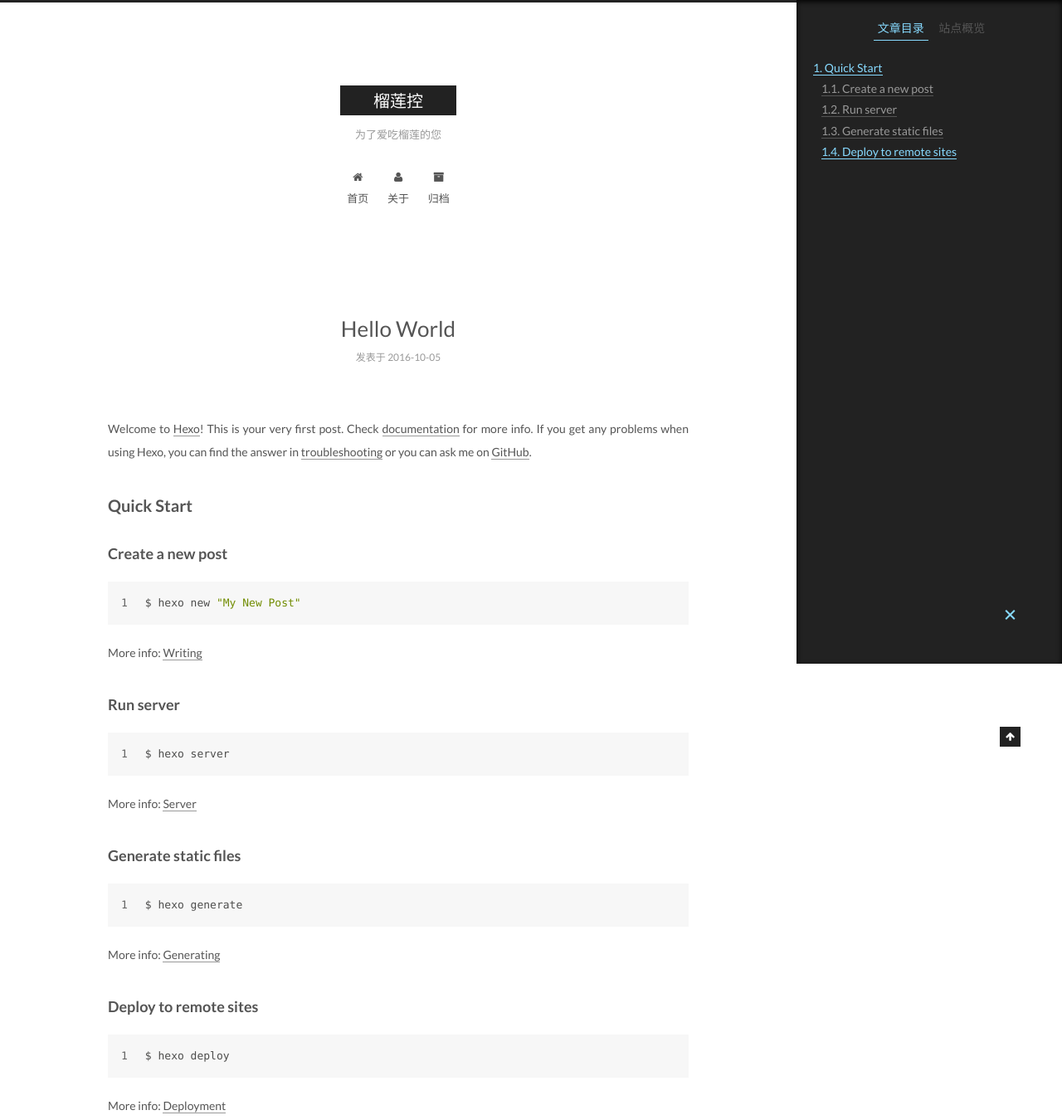
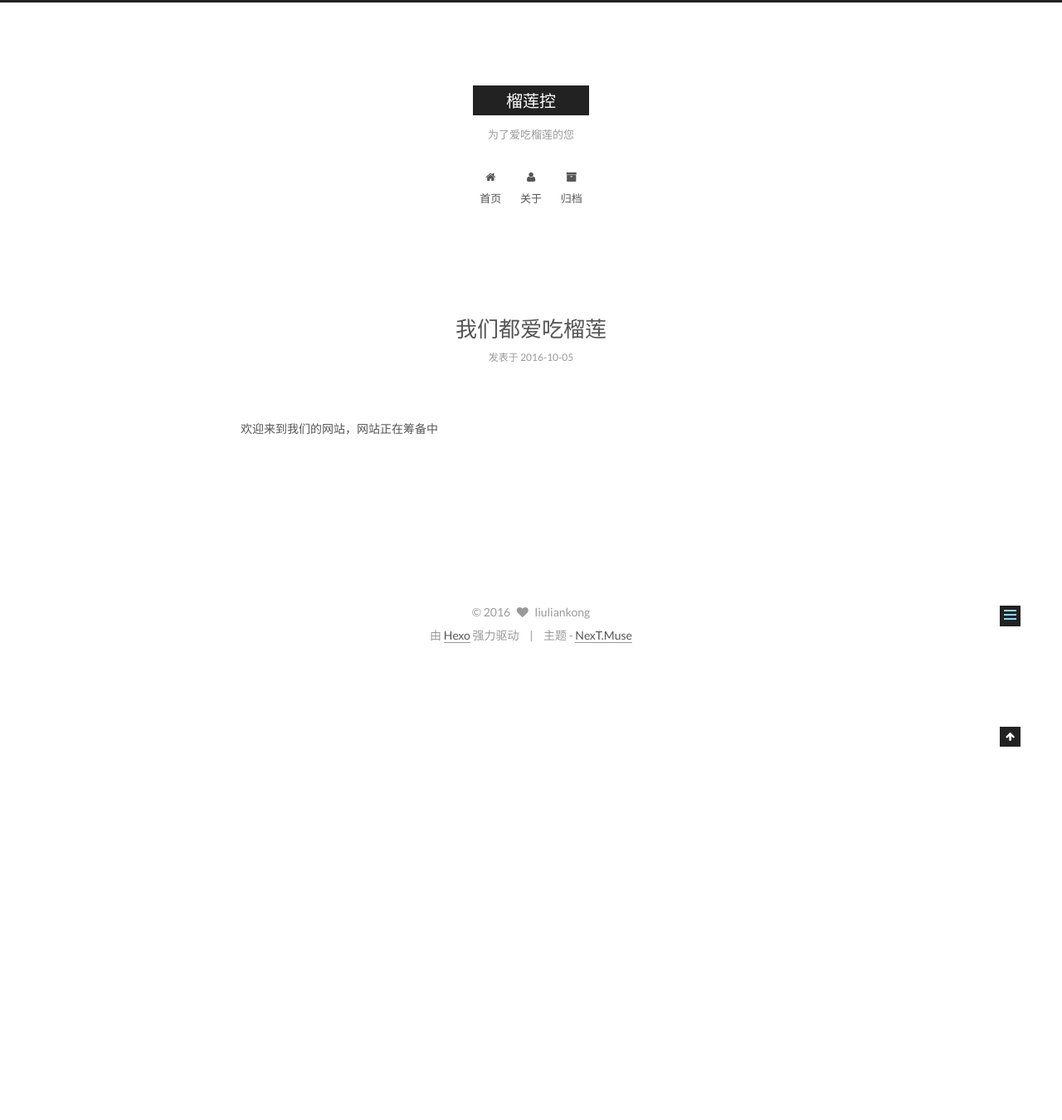
Before and after one commit to liuliankong/liuliankong.github.io, a plain HTML site: page 2016/10/05/产品照片/index.html in a window 1280 px wide. Shown: the top 1350 px of the page at 83% size. After the commit the page ends 800 px from the top, so only its background shows below. Drawn offline with Linux system fonts and the light colour scheme.

Commit message:
Site updated: 2016-10-05 20:34:52

```diff
--- a/2016/10/05/产品照片/index.html
+++ b/2016/10/05/产品照片/index.html
@@ -84,19 +84,16 @@
 
 
 
-<meta name="description" content="Welcome to Hexo! This is your very first post. Check documentation for more info. If you get any problems when using Hexo, you can find the answer in troubleshooting or you can ask me on GitHub.
-Quick">
+<meta name="description" content="欢迎来到我们的网站，网站正在筹备中">
 <meta property="og:type" content="article">
-<meta property="og:title" content="Hello World">
+<meta property="og:title" content="我们都爱吃榴莲">
 <meta property="og:url" content="https://liuliankong.github.io/2016/10/05/产品照片/index.html">
 <meta property="og:site_name" content="榴莲控">
-<meta property="og:description" content="Welcome to Hexo! This is your very first post. Check documentation for more info. If you get any problems when using Hexo, you can find the answer in troubleshooting or you can ask me on GitHub.
-Quick">
-<meta property="og:updated_time" content="2016-10-05T08:57:11.000Z">
+<meta property="og:description" content="欢迎来到我们的网站，网站正在筹备中">
+<meta property="og:updated_time" content="2016-10-05T12:34:28.000Z">
 <meta name="twitter:card" content="summary">
-<meta name="twitter:title" content="Hello World">
-<meta name="twitter:description" content="Welcome to Hexo! This is your very first post. Check documentation for more info. If you get any problems when using Hexo, you can find the answer in troubleshooting or you can ask me on GitHub.
-Quick">
+<meta name="twitter:title" content="我们都爱吃榴莲">
+<meta name="twitter:description" content="欢迎来到我们的网站，网站正在筹备中">
 
 
 
@@ -119,7 +116,7 @@ Quick">
 
   <link rel="canonical" href="https://liuliankong.github.io/2016/10/05/产品照片/"/>
 
-  <title> Hello World | 榴莲控 </title>
+  <title> 我们都爱吃榴莲 | 榴莲控 </title>
 </head>
 
 <body itemscope itemtype="http://schema.org/WebPage" lang="zh-Hans">
@@ -239,7 +236,7 @@ Quick">
 
 
 
-                Hello World
+                我们都爱吃榴莲
 
 
           </h1>
@@ -279,15 +276,7 @@ Quick">
 
 
 
-        <p>Welcome to <a href="https://hexo.io/" target="_blank" rel="external">Hexo</a>! This is your very first post. Check <a href="https://hexo.io/docs/" target="_blank" rel="external">documentation</a> for more info. If you get any problems when using Hexo, you can find the answer in <a href="https://hexo.io/docs/troubleshooting.html" target="_blank" rel="external">troubleshooting</a> or you can ask me on <a href="https://github.com/hexojs/hexo/issues" target="_blank" rel="external">GitHub</a>.</p>
-<h2 id="Quick-Start"><a href="#Quick-Start" class="headerlink" title="Quick Start"></a>Quick Start</h2><h3 id="Create-a-new-post"><a href="#Create-a-new-post" class="headerlink" title="Create a new post"></a>Create a new post</h3><figure class="highlight bash"><table><tr><td class="gutter"><pre><div class="line">1</div></pre></td><td class="code"><pre><div class="line">$ hexo new <span class="string">"My New Post"</span></div></pre></td></tr></table></figure>
-<p>More info: <a href="https://hexo.io/docs/writing.html" target="_blank" rel="external">Writing</a></p>
-<h3 id="Run-server"><a href="#Run-server" class="headerlink" title="Run server"></a>Run server</h3><figure class="highlight bash"><table><tr><td class="gutter"><pre><div class="line">1</div></pre></td><td class="code"><pre><div class="line">$ hexo server</div></pre></td></tr></table></figure>
-<p>More info: <a href="https://hexo.io/docs/server.html" target="_blank" rel="external">Server</a></p>
-<h3 id="Generate-static-files"><a href="#Generate-static-files" class="headerlink" title="Generate static files"></a>Generate static files</h3><figure class="highlight bash"><table><tr><td class="gutter"><pre><div class="line">1</div></pre></td><td class="code"><pre><div class="line">$ hexo generate</div></pre></td></tr></table></figure>
-<p>More info: <a href="https://hexo.io/docs/generating.html" target="_blank" rel="external">Generating</a></p>
-<h3 id="Deploy-to-remote-sites"><a href="#Deploy-to-remote-sites" class="headerlink" title="Deploy to remote sites"></a>Deploy to remote sites</h3><figure class="highlight bash"><table><tr><td class="gutter"><pre><div class="line">1</div></pre></td><td class="code"><pre><div class="line">$ hexo deploy</div></pre></td></tr></table></figure>
-<p>More info: <a href="https://hexo.io/docs/deployment.html" target="_blank" rel="external">Deployment</a></p>
+        <p>欢迎来到我们的网站，网站正在筹备中</p>
 
 
     </div>
@@ -405,7 +394,7 @@ Quick">
 
 
 
-              <div class="post-toc-content"><ol class="nav"><li class="nav-item nav-level-2"><a class="nav-link" href="#Quick-Start"><span class="nav-number">1.</span> <span class="nav-text">Quick Start</span></a><ol class="nav-child"><li class="nav-item nav-level-3"><a class="nav-link" href="#Create-a-new-post"><span class="nav-number">1.1.</span> <span class="nav-text">Create a new post</span></a></li><li class="nav-item nav-level-3"><a class="nav-link" href="#Run-server"><span class="nav-number">1.2.</span> <span class="nav-text">Run server</span></a></li><li class="nav-item nav-level-3"><a class="nav-link" href="#Generate-static-files"><span class="nav-number">1.3.</span> <span class="nav-text">Generate static files</span></a></li><li class="nav-item nav-level-3"><a class="nav-link" href="#Deploy-to-remote-sites"><span class="nav-number">1.4.</span> <span class="nav-text">Deploy to remote sites</span></a></li></ol></li></ol></div>
+              <p class="post-toc-empty">此文章未包含目录</p>
 
           </div>
         </section>
--- a/css/main.css
+++ b/css/main.css
@@ -1548,7 +1548,7 @@ pre .javascript .function {
   width: 4px;
   height: 4px;
   border-radius: 50%;
-  background: #cfa31d;
+  background: #ff42e9;
 }
 .links-of-blogroll {
   font-size: 13px;
```
Also changed, not shown: archives/2016/10/index.html (+1 -1 lines), archives/2016/index.html (+1 -1 lines), archives/index.html (+1 -1 lines), index.html (+2 -10 lines).
